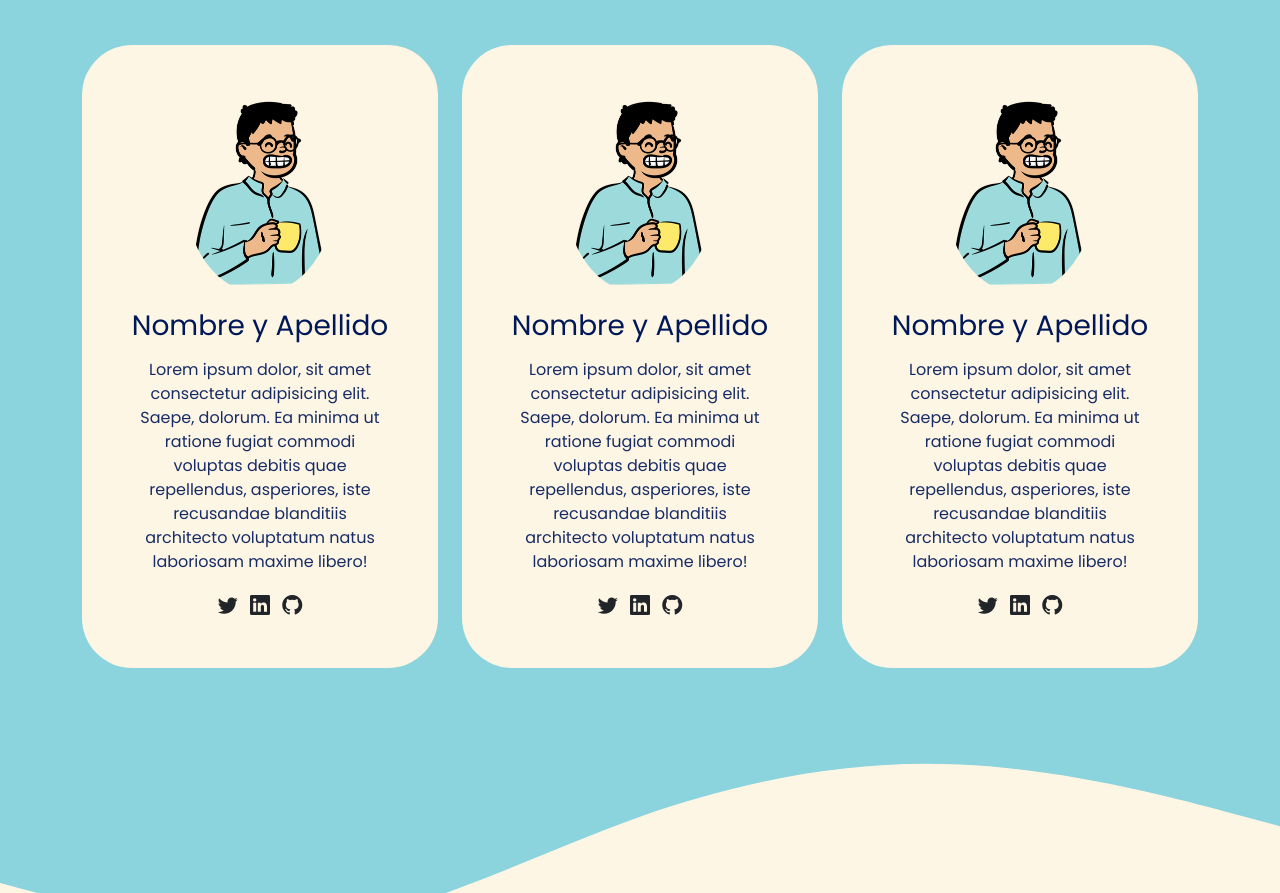
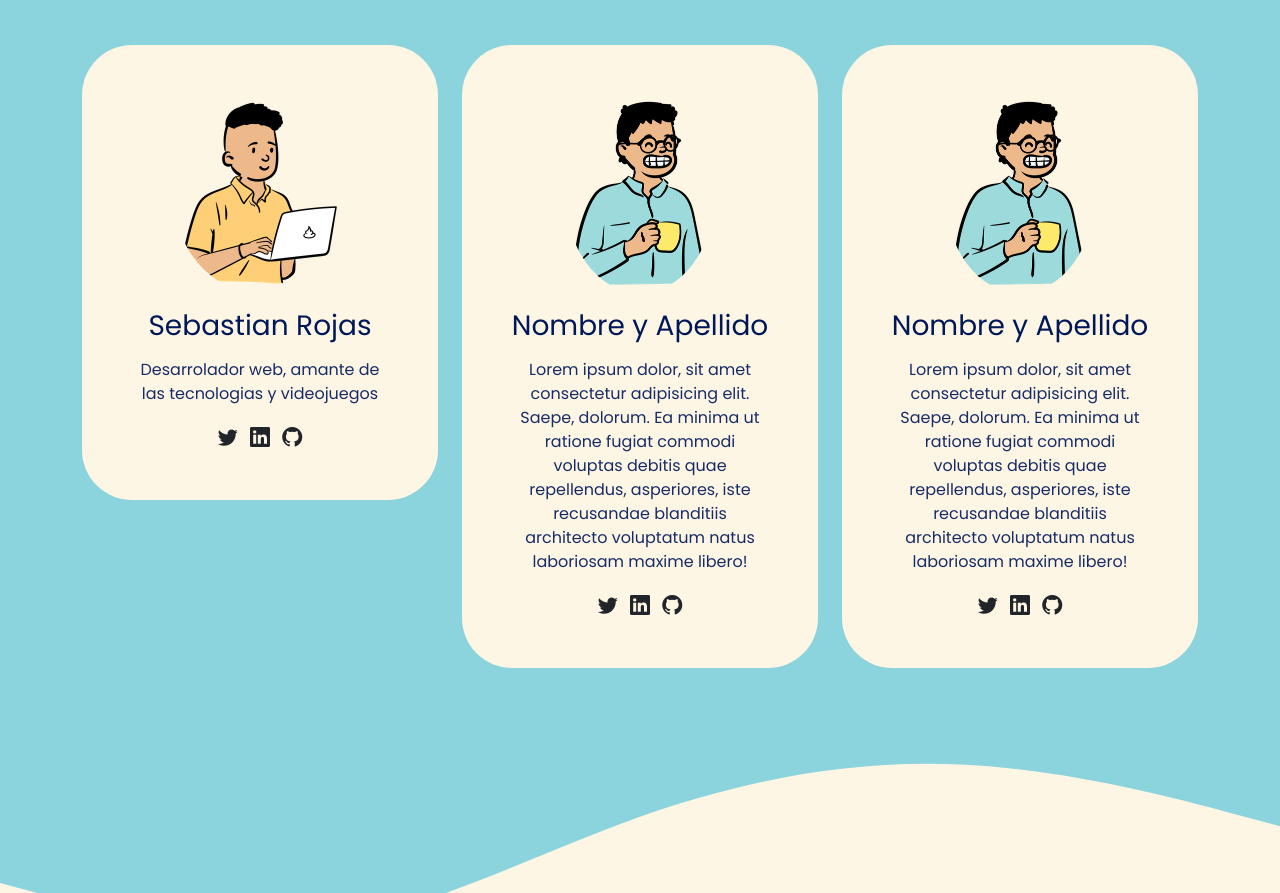
Before and after one commit to sebasr41/devtech-podcast-web, a plain HTML site: page index.html in a window 1280 px wide. Shown: the part 1190-2083 px from the top of the page. Drawn offline with nearby package versions, Linux system fonts and the light colour scheme.

Commit message:
modified profile card

```diff
--- a/index.html
+++ b/index.html
@@ -1,5 +1,6 @@
 <!DOCTYPE html>
 <html lang="en">
+
 <head>
   <meta charset="UTF-8">
   <meta http-equiv="X-UA-Compatible" content="IE=edge">
@@ -100,14 +101,13 @@
           <div class="col-md-6 col-lg-4 mb-3">
             <div class="card">
               <div class="card-body text-center p-5">
-                <img src="./assets/avatar.png" alt="avatar" class=" img img-fluid rounded-circle mb-3">
-                <h3 class="title card-title mb-3">Nombre y Apellido</h3>
-                <p>Lorem ipsum dolor, sit amet consectetur adipisicing elit. Saepe, dolorum. Ea minima ut ratione fugiat
-                  commodi voluptas debitis quae repellendus, asperiores, iste recusandae blanditiis architecto
-                  voluptatum natus laboriosam maxime libero!</p>
-                <a href="#"><i class="bi bi-twitter text-dark mx-1 lead"></i></a>
-                <a href="#"><i class="bi bi-linkedin text-dark mx-1 lead"></i></a>
-                <a href="#"><i class="bi bi-github text-dark mx-1 lead"></i></a>
+                <img src="./assets/my-avatar.png" alt="avatar" class=" img img-fluid rounded-circle mb-3">
+                <h3 class="title card-title mb-3">Sebastian Rojas</h3>
+                <p>Desarrolador web, amante de las tecnologias y videojuegos</p>
+                <a href="https://twitter.com/SebastiNsane"><i class="bi bi-twitter text-dark mx-1 lead"></i></a>
+                <a href="https://www.linkedin.com/in/rafael-sebasti%C3%A1n-rojas-509106237/"><i
+                    class="bi bi-linkedin text-dark mx-1 lead"></i></a>
+                <a href="https://github.com/sebasr41"><i class="bi bi-github text-dark mx-1 lead"></i></a>
               </div>
             </div>
           </div>
```
Also changed, not shown: assets/my-avatar.png (added).
